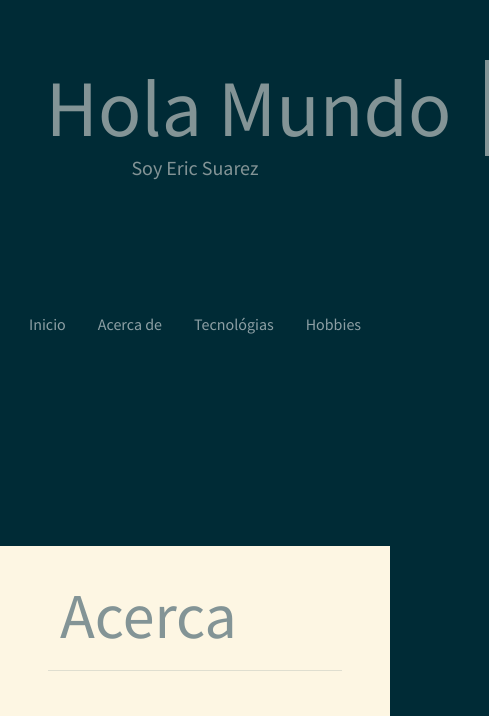
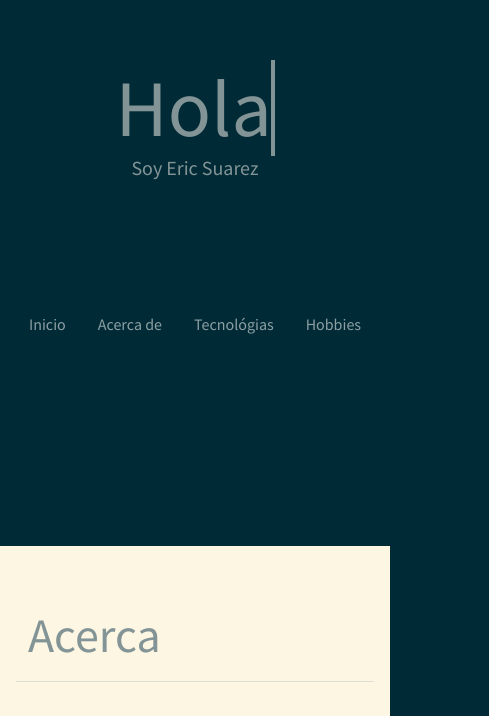
Before and after one commit to EricSuarez29/my-landing-page, a plain HTML site: page index.html in a window 390 px wide. Shown: the part 354-1070 px from the top of the page, 489 px wide, since content can reach past the window. Drawn offline with nearby package versions, Linux system fonts and the light colour scheme.

Commit message:
cambios en el responsive

```diff
--- a/css/main.css
+++ b/css/main.css
@@ -2,7 +2,7 @@
 #row-about,
 #row-tecnologies,
 #row-hobbies{
-    height: 100vh;
+    min-height: 100vh;
 }
 
 nav{
@@ -12,10 +12,9 @@ nav{
 h1{
     font-size: 5rem;
     margin: auto;
-    white-space: nowrap;
     border-right: 4px solid;
-    width: 12ch;
-    animation: typing 2s steps(12), blink .5s infinite step-end alternate;
+    width: 4ch;
+    animation: typing 2s steps(5), blink .5s infinite step-end alternate;
     overflow: hidden;
 }
 
@@ -28,7 +27,7 @@ h1{
 }
 
 h2{
-    font-size: 4rem;
+    font-size: 3rem;
 }
 
 #row-about p{
--- a/index.html
+++ b/index.html
@@ -38,13 +38,13 @@
     <main class="container-fluid">
         <section id="row-main" class="row text-center align-items-center">
             <div>
-                <h1>Hola Mundo</h1>
+                <h1>Hola</h1>
                 <h3 class="lead">Soy Eric Suarez</h3>
             </div>
         </section>
         <section id="row-about" class="row bg-light align-items-center">
-            <div class="row col-lg-8 px-5 mx-auto">
-                <h2 class="mb-3">Acerca</h2>
+            <div class="row col-lg-8 px-3 mx-auto">
+                <h2 class="my-3">Acerca</h2>
                 <hr class="mb-5" />
                 <div class="row p-0 m-0 col-md-8 align-items-center">
                     <p class="lead">
@@ -53,7 +53,7 @@
                         nuevas tecnológias y aplicarlas a pequeños projectos personales.
                     </p>
                 </div>
-                <div class="col-md-4 text-center">
+                <div class="col-md-4 mb-5 mb-md-0 text-center">
                     <img src="assets/img/perfil.jpg" class="img-thumbnail rounded img-fluid" alt="Eric Suarez">
                 </div>
             </div>
@@ -110,7 +110,7 @@
         </section>
         <section id="row-hobbies" class="row bg-light align-items-center">
             <div class="row col-lg-8 px-5 mx-auto justify-content-center">
-                <h2 class="mb-3">Hobbies</h2>
+                <h2 class="my-3">Hobbies</h2>
                 <hr class="mb-3" />
                 <div class="col-6 col-md-4 p-2">
                     <div class="card p-2 border-0">
```
